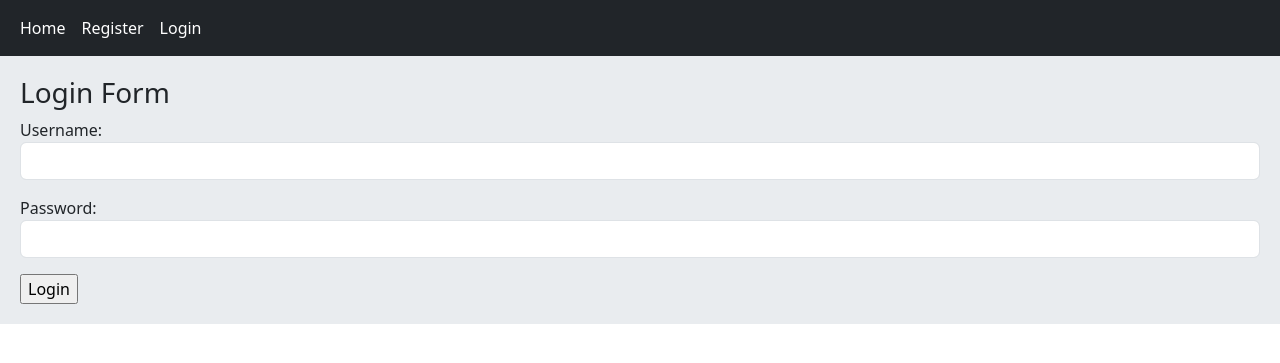
After one commit to Ali-Samaaa/social_media, a Django app: page /account/login/ in a window 1280 px wide. The commit adds this page. Shown: the top 363 px of the page. Run offline with Django 5.2, Linux system fonts and the light colour scheme.

Commit message:
create login and logout and stuff

```diff
--- a/account/forms.py
+++ b/account/forms.py
@@ -29,3 +29,8 @@ class UserRegistrationForm(forms.Form):
         p2 = cd.get('password2')
         if p1 and p2 and p1 != p2:
             raise ValidationError('password must match')
+
+
+class UserLoginForm(forms.Form):
+    username = forms.CharField(widget=forms.TextInput(attrs={'class': 'form-control'}))
+    password = forms.CharField(widget=forms.PasswordInput(attrs={'class': 'form-control'}))
--- /dev/null
+++ b/account/templates/account/login.html
@@ -0,0 +1,10 @@
+{% extends 'base.html' %}
+
+{% block content %}
+    <h3>Login Form</h3>
+    <form action="" method="post" novalidate>
+        {% csrf_token %}
+        {{ form.as_p }}
+        <input type="submit" value="Login">
+    </form>
+{% endblock %}
--- a/account/urls.py
+++ b/account/urls.py
@@ -3,5 +3,7 @@ from . import views
 
 app_name = 'account'
 urlpatterns = [
-    path('register/', views.RegisterView.as_view(), name='register')
+    path('register/', views.UserRegisterView.as_view(), name='user_register'),
+    path('login/', views.UserLoginView.as_view(), name='user_login'),
+    path('logout/', views.UserLogoutView.as_view(), name='user_logout'),
 ]
--- a/account/views.py
+++ b/account/views.py
@@ -1,13 +1,20 @@
 from django.shortcuts import render, redirect
 from django.views import View
-from .forms import UserRegistrationForm
+from .forms import UserRegistrationForm, UserLoginForm
 from django.contrib.auth.models import User
 from django.contrib import messages
+from django.contrib.auth import authenticate, login, logout
 
 
-class RegisterView(View):
+class UserRegisterView(View):
     form_class = UserRegistrationForm
     template_name = 'account/register.html'
+
+    def dispatch(self, request, *args, **kwargs):
+        if request.user.is_authenticated:
+            return redirect('home:home')
+        else:
+            return super().dispatch(request, *args, **kwargs)
 
     def get(self, request):
         form = self.form_class()
@@ -21,3 +28,38 @@ class RegisterView(View):
             messages.success(request, 'you registered successfully', 'success')
             return redirect('home:home')
         return render(request, self.template_name, {'form': form})
+
+
+class UserLoginView(View):
+    form_class = UserLoginForm
+    template_name = 'account/login.html'
+
+    def dispatch(self, request, *args, **kwargs):
+        if request.user.is_authenticated:
+            return redirect('home:home')
+        else:
+            return super().dispatch(request, *args, **kwargs)
+
+    def get(self, request):
+        form = self.form_class()
+        return render(request, self.template_name, {'form': form})
+
+    def post(self, request):
+        form = self.form_class(request.POST)
+        if form.is_valid():
+            cd = form.cleaned_data
+            user = authenticate(request, username=cd['username'], password=cd['password'])
+            if user is not None:
+                login(request, user)
+                messages.success(request, 'you login successfully', 'success')
+                return redirect('home:home')
+            messages.error(request, 'username or password is wrong', 'danger')
+        return render(request, self.template_name, {'form': form})
+
+
+class UserLogoutView(View):
+
+    def get(self, request):
+        logout(request)
+        messages.success(request, 'you logout successfully', 'success')
+        return redirect('home:home')
--- a/templates/inc/navbar.html
+++ b/templates/inc/navbar.html
@@ -1,6 +1,13 @@
 <nav class="navbar navbar-expand-lg navbar-dark bg-dark">
     <div class="container-fluid">
-        <a class="navbar-brand" href="{% url 'home:home' %}">Home</a>
-        <a class="navbar-brand" href="{% url 'account:register' %}">Register</a>
+        <div class="navbar-nav">
+            <a class="nav-link active" href="{% url 'home:home' %}">Home</a>
+            {% if request.user.is_authenticated %}
+                <a class="nav-link active" href="{% url 'account:user_logout' %}">Logout</a>
+            {% else %}
+                <a class="nav-link active" href="{% url 'account:user_register' %}">Register</a>
+                <a class="nav-link active" href="{% url 'account:user_login' %}">Login</a>
+            {% endif %}
+        </div>
     </div>
 </nav>
```
